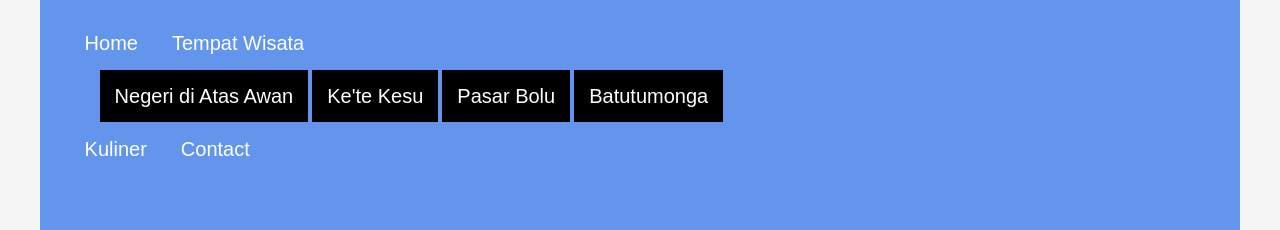
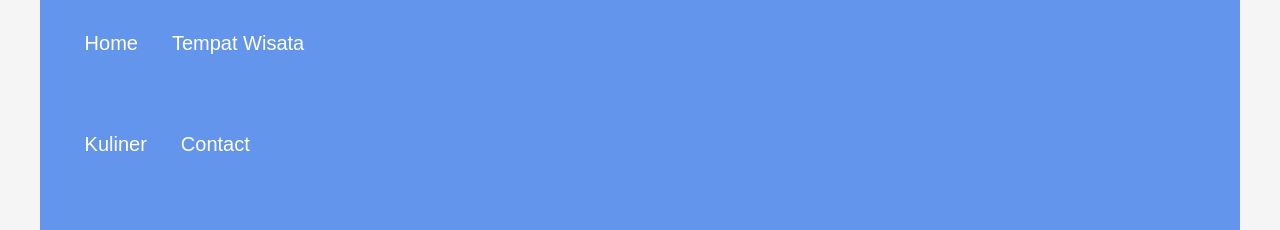
Before and after one commit to Erdianus/design-web, a plain HTML site: page index.html in a window 1280 px wide. Shown: the part 210-440 px from the top of the page. Drawn offline with Linux system fonts and the light colour scheme.

Commit message:
mengubah file style.css

```diff
--- a/css/style.css
+++ b/css/style.css
@@ -49,10 +49,8 @@ body{
     background-color: black;
     margin: 0px;
     padding: 0px;
-<<<<<<< HEAD
-=======
     display: none;
->>>>>>> index
+
 }
 
 /*.....FOOTER.....*/
```
